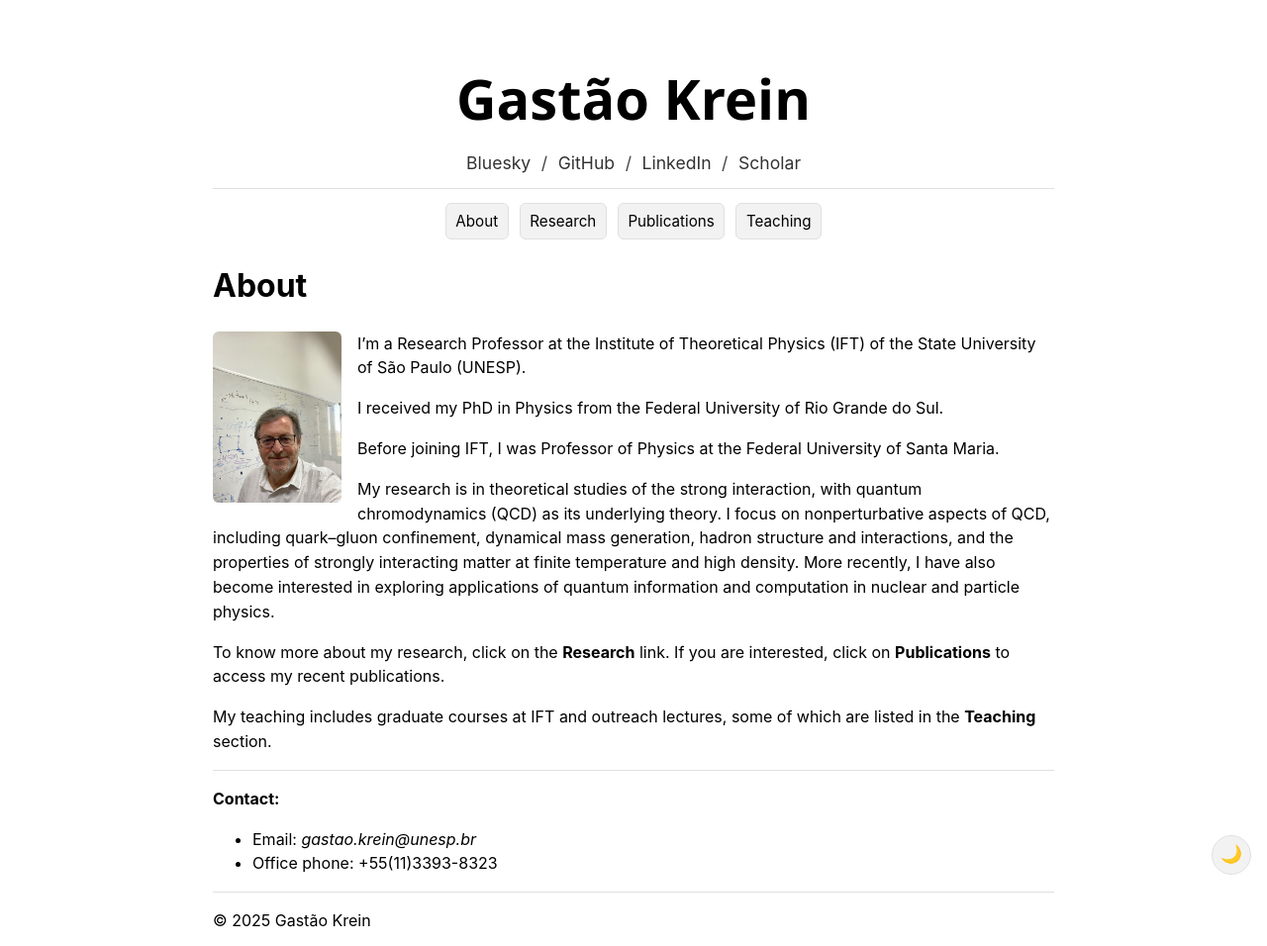
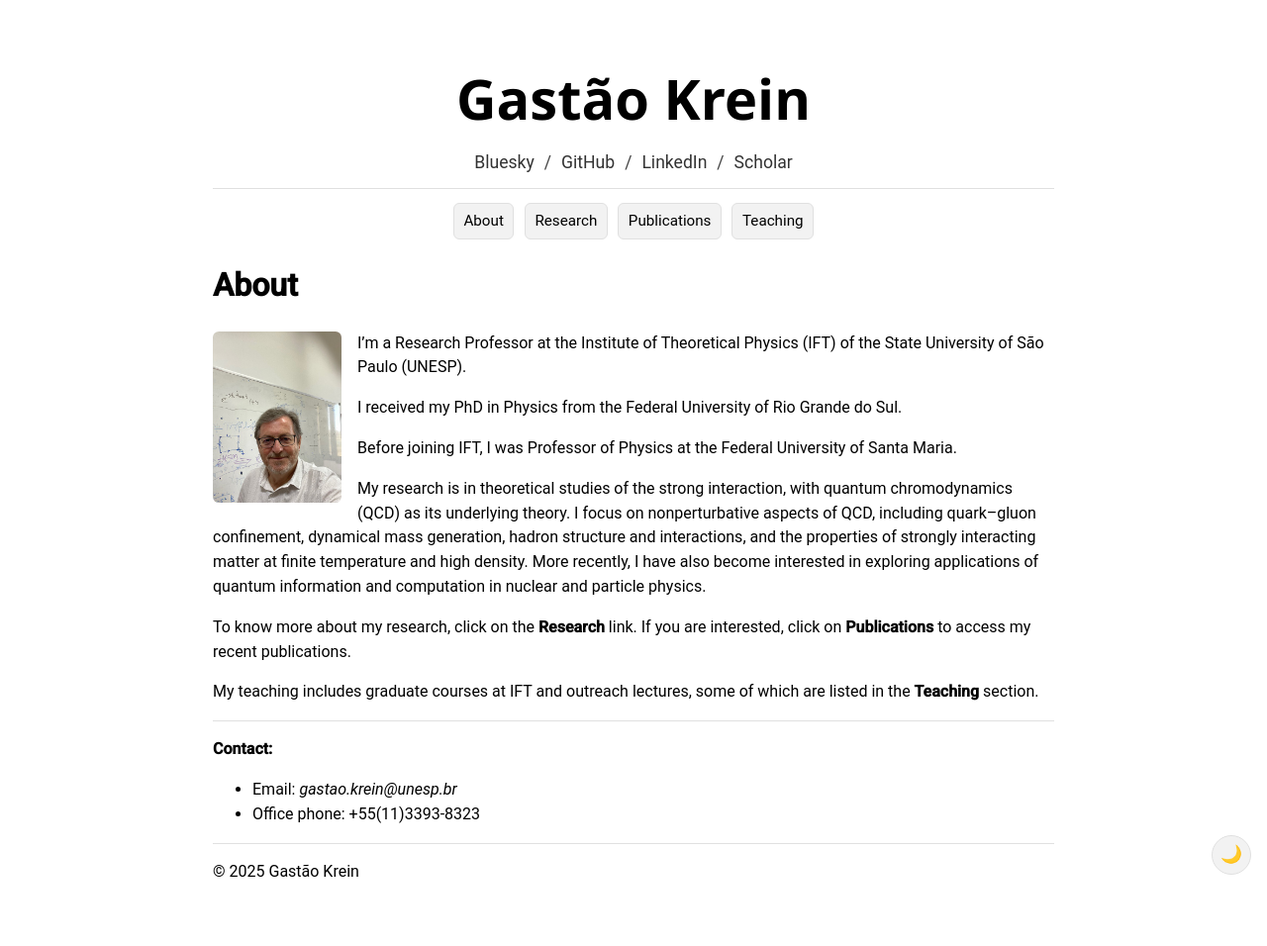
Before and after one commit to gkrein/gkrein.github.io, a Jekyll site: the page built from index.md, in a window 1280 px wide. Shown: the whole page at 99% size. Built offline with Jekyll 4.4.1, drawn with Linux system fonts in a browser that asks for light colours; some web fonts are replaced.

Commit message:
Update site.css

```diff
--- a/assets/css/site.css
+++ b/assets/css/site.css
@@ -66,8 +66,7 @@ html, body {
 body {
   background-color: var(--bg-color);
   color: var(--text-color);
-  font-family: "Robotto Light", "Segoe UI Light", -apple-system, BlinkMacSystemFont, "Segoe UI", Roboto,
-               Helvetica, Arial, "Apple Color Emoji", "Segoe UI Emoji";
+  font-family: Roboto, Arial, Helvetica,  -apple-system, BlinkMacSystemFont, "Segoe UI", "Apple Color Emoji", "Segoe UI Emoji";
   line-height: 1.55;
   margin: 1.5rem;
 }
```
